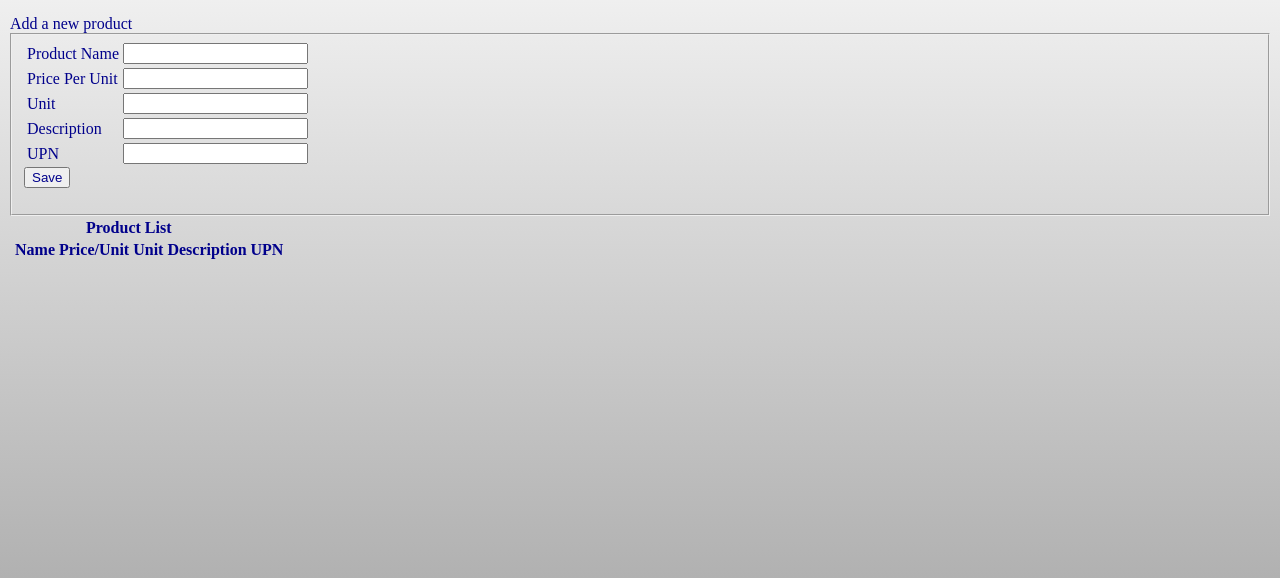
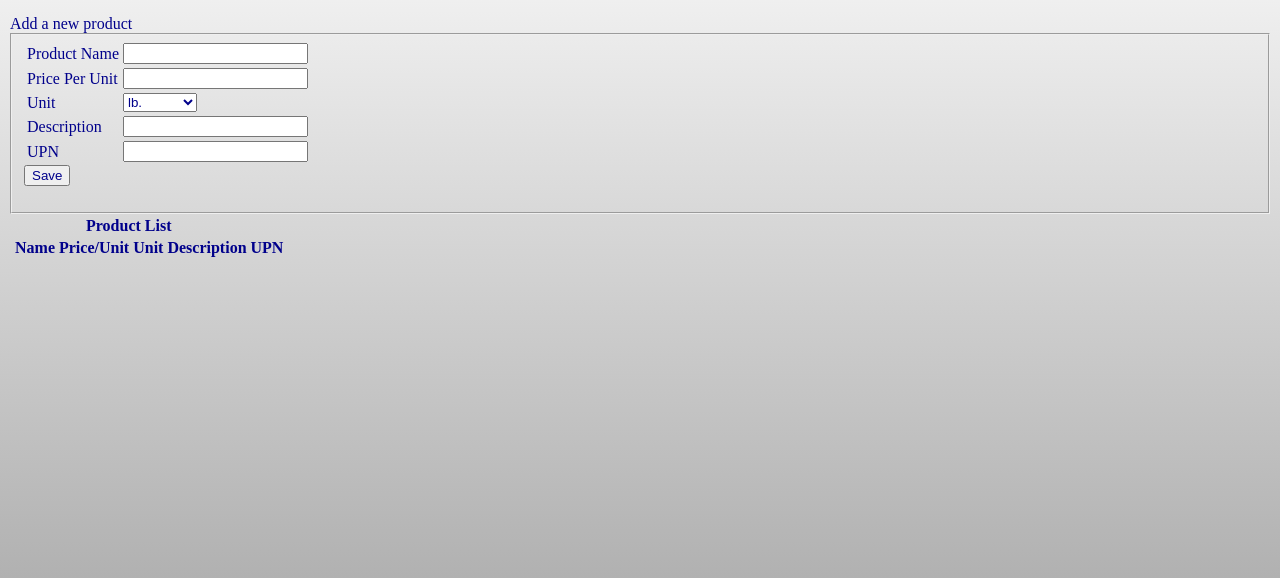
Before and after one commit to dvicklund/culinarySoft, a website: page public/vendor.html in a window 1280 px wide. Shown: the part 148-726 px from the top of the page. Drawn offline with nearby package versions, Linux system fonts and the light colour scheme; no server answers.

Commit message:
add menu to units for vendors

```diff
--- a/public/vendor.html
+++ b/public/vendor.html
@@ -44,7 +44,18 @@
             </tr>
             <tr>
               <td><label for="unit">Unit</label></td>
-              <td><input id="unitField" type="text" name="unit"></td>
+              <td><select name="unit" id="unitSelect">
+                <optgroup label="By Weight">
+                  <option value="lb" selected>lb.</option>
+                  <option value="oz">oz.</option>
+                  <option value="g">g</option>
+                </optgroup>
+                <optgroup label="By Quantity">
+                  <option value="case">case</option>
+                  <option value="dozen">dozen</option>
+                  <option value="each">each</option>
+                </optgroup>
+              </select></td>
             </tr>
             <tr>
               <td><label for="description">Description</label></td>
```
